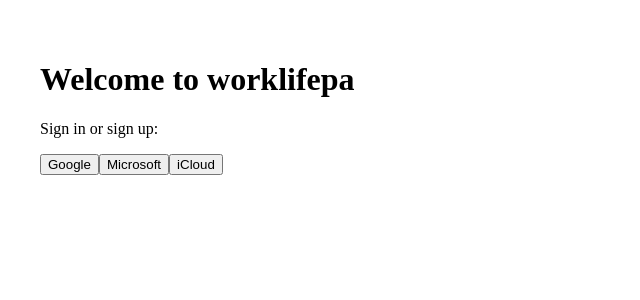
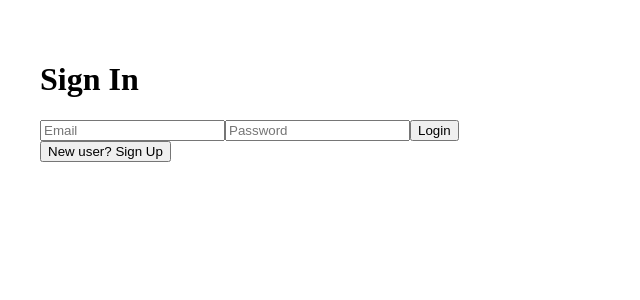
Before and after one commit to garydonoghue/worklifepa-web, a Next.js app: page / in a window 1280 px wide. Shown: the top 300 px of the page, without its empty margins (0-640 px from the left). Built offline with nearby package versions, Linux system fonts and the light colour scheme; no server answers.

Commit message:
Update index.js

```diff
--- a/pages/index.js
+++ b/pages/index.js
@@ -1,24 +1,43 @@
-import { signIn, signOut, useSession } from 'next-auth/react'
+import { useState } from 'react'
+import { signIn, useSession } from 'next-auth/react'
 
 export default function Home() {
   const { data: session } = useSession()
+  const [isRegister, setIsRegister] = useState(false)
+  const [email, setEmail] = useState('')
+  const [password, setPassword] = useState('')
+
+  const handleAuth = async (e) => {
+    e.preventDefault()
+    if (isRegister) {
+      // call our signup API
+      const res = await fetch('/api/auth/signup', {
+        method: 'POST',
+        headers: { 'Content-Type':'application/json' },
+        body: JSON.stringify({ email, password })
+      })
+      if (!res.ok) return alert('Error signing up')
+      setIsRegister(false)
+    } else {
+      signIn('credentials', { email, password })
+    }
+  }
+
+  if (session) return <p>Signed in as {session.user.email}</p>
+
   return (
-    <div style={{ padding: '2rem' }}>
-      {!session ? (
-        <>
-          <h1>Welcome to worklifepa</h1>
-          <p>Sign in or sign up:</p>
-          <button onClick={() => signIn('google')}>Google</button>
-          <button onClick={() => signIn('azure-ad')}>Microsoft</button>
-          <button onClick={() => signIn('credentials')}>iCloud</button>
-        </>
-      ) : (
-        <>
-          <h1>Hello, {session.user.name || session.user.email}</h1>
-          <button onClick={() => signOut()}>Sign Out</button>
-          <p><a href="/dashboard">Go to Dashboard →</a></p>
-        </>
-      )}
+    <div style={{ padding:'2rem' }}>
+      <h1>{isRegister ? 'Sign Up' : 'Sign In'}</h1>
+      <form onSubmit={handleAuth}>
+        <input type="email" placeholder="Email" value={email}
+          onChange={e => setEmail(e.target.value)} required />
+        <input type="password" placeholder="Password" value={password}
+          onChange={e => setPassword(e.target.value)} required />
+        <button type="submit">{isRegister ? 'Register' : 'Login'}</button>
+      </form>
+      <button onClick={()=>setIsRegister(!isRegister)}>
+        {isRegister ? 'Have an account? Sign In' : 'New user? Sign Up'}
+      </button>
     </div>
   )
 }
```
